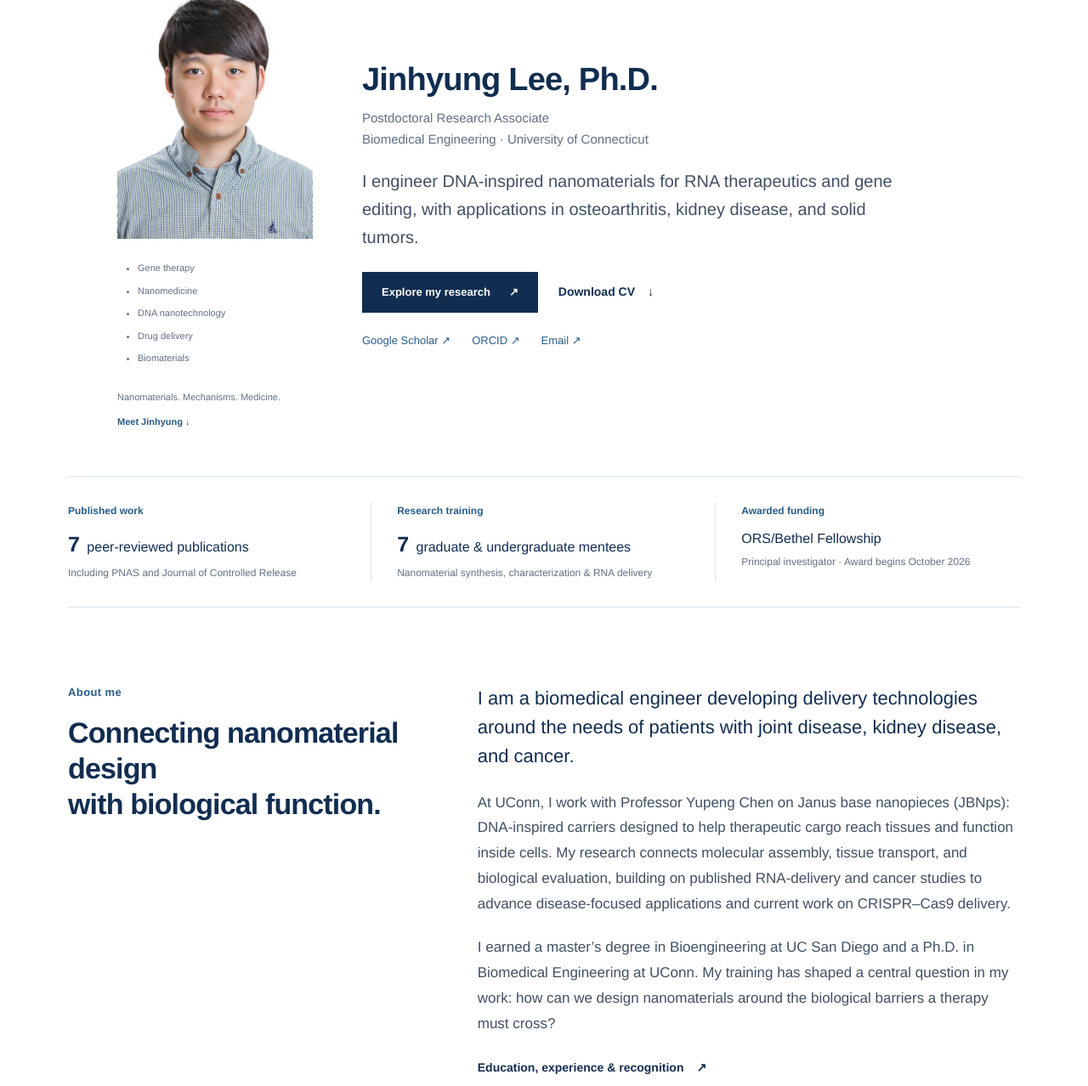
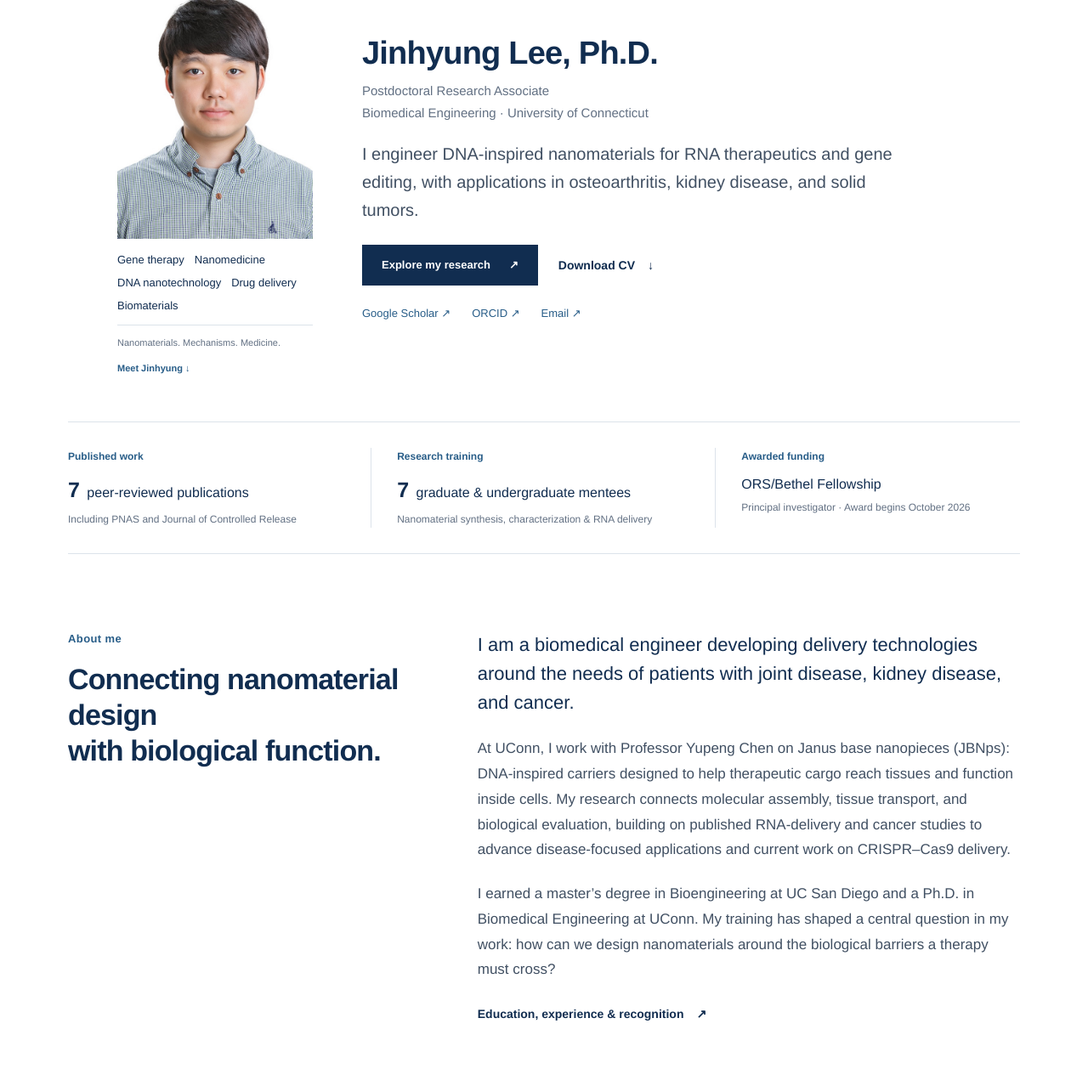
Before and after one commit to biojhleena-glitch/biojhleena-glitch.github.io, a Jekyll site: the page built from _pages/about.html, in a window 1280 px wide. Shown: the part 592-1870 px from the top of the page at 85% size. Built offline with Jekyll 4.4.1, drawn with Linux system fonts in a browser that asks for light colours; grey boxes are pictures that could not be loaded.

Commit message:
Style the portrait research keywords for desktop and mobile

```diff
--- a/assets/css/custom.css
+++ b/assets/css/custom.css
@@ -359,6 +359,8 @@ th { background: var(--soft); font-size: 13px; color: var(--ink); font-weight: 6
 .portrait-mat img { display: block; width: 100%; height: auto; }
 .candidate-portrait figcaption { display: flex; flex-direction: column; gap: 8px; font-size: 11px; line-height: 1.5; margin-top: 15px; color: var(--muted); }
 .candidate-portrait figcaption a { font-weight: 600; padding-block: 5px; }
+.portrait-keywords { display: flex; flex-wrap: wrap; gap: 6px 12px; list-style: none; padding: 0 0 12px; margin: 0 0 4px; border-bottom: 1px solid var(--line); color: var(--ink); font-size: 13px; font-weight: 500; line-height: 1.6; }
+.portrait-keywords li { margin: 0; }
 .candidate-evidence { display: grid; grid-template-columns: 1fr 1.15fr 1.1fr; border-block: 1px solid var(--line); padding: 30px 0; gap: 30px; }
 .candidate-evidence > div + div { border-left: 1px solid var(--line); padding-left: 30px; }
 .evidence-label { display: block; color: var(--accent); font-size: 12px; font-weight: 600; margin-bottom: 10px; }
```
